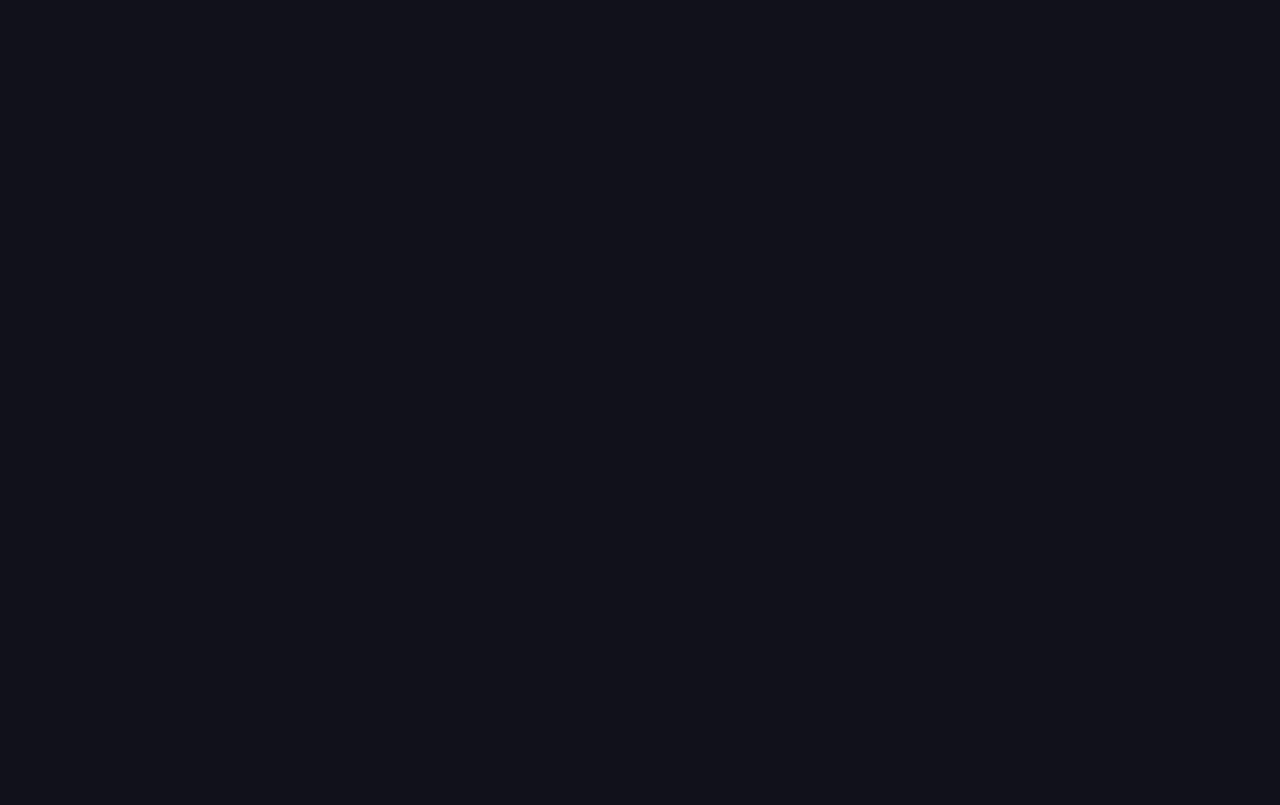
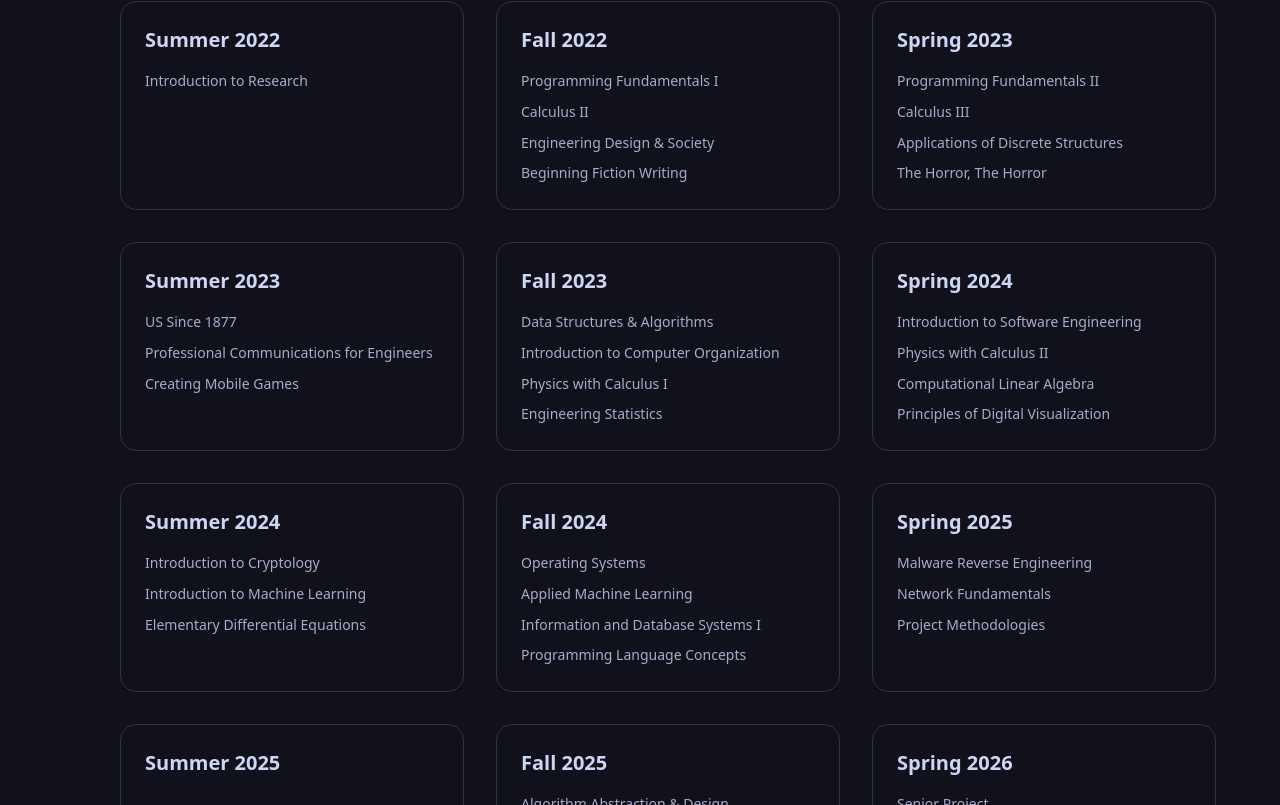
Before and after one commit to nickv779/nick-portfolio, a Next.js app: page /education in a window 1280 px wide. Shown: the part 1375-2180 px from the top of the page. Before the commit the page ends 1264 px from the top, so only its background shows below. Built offline with nearby package versions, Linux system fonts and the light colour scheme.

Commit message:
started skeleton of experiences page, finished education (tentative)

```diff
--- a/src/app/education/page.tsx
+++ b/src/app/education/page.tsx
@@ -1,6 +1,22 @@
 import Image from "next/image";
 
 export default function Home() {
+
+  const semesters: Record<string, string[]> = {
+    "Summer 2022": ["Introduction to Research"],
+    "Fall 2022": ["Programming Fundamentals I", "Calculus II", "Engineering Design & Society", "Beginning Fiction Writing"],
+    "Spring 2023": ["Programming Fundamentals II", "Calculus III", "Applications of Discrete Structures", "The Horror, The Horror"],
+    "Summer 2023": ["US Since 1877", "Professional Communications for Engineers", "Creating Mobile Games"],
+    "Fall 2023": ["Data Structures & Algorithms", "Introduction to Computer Organization", "Physics with Calculus I", "Engineering Statistics"],
+    "Spring 2024": ["Introduction to Software Engineering", "Physics with Calculus II", "Computational Linear Algebra", "Principles of Digital Visualization"],
+    "Summer 2024": ["Introduction to Cryptology", "Introduction to Machine Learning", "Elementary Differential Equations"],
+    "Fall 2024": ["Operating Systems", "Applied Machine Learning", "Information and Database Systems I", "Programming Language Concepts"],
+    "Spring 2025": ["Malware Reverse Engineering", "Network Fundamentals", "Project Methodologies"],
+    "Summer 2025": [],
+    "Fall 2025": ["Algorithm Abstraction & Design", "Linear Algebra for Data Science", "Astrophotography", "Engineering Ethics", "Game Content Production I"],
+    "Spring 2026": ["Senior Project", "Penetration Testing: Ethical Hacking", "Game Engine Development", "Age of Dinosaurs"]
+  };
+
   return (
     <div className="min-h-screen">
       <section className="px-8 py-20 md:px-16 lg:px-16 z-10">
@@ -19,10 +35,10 @@ export default function Home() {
               </h1>
               <p className="text-xl md:text-2xl font-bold text-muted mb-2">
                 Bachelor's of Science in Computer Science | Minor in Digital Arts & Sciences
-             </p>
+              </p>
               <p className="text-1xl font-bold text-muted mb-2">
                 June 2022 -- May 2026 | Gainesville, FL
-             </p>
+              </p>
               <p className="text-lg text-muted mb-4">
                 I was never too sure of what I wanted to do as a career, but I always loved playing games and using my
                 computer so I figured, "Why not just do computer science?" My older brother also did computer science
@@ -50,6 +66,29 @@ export default function Home() {
               </div>
             </div>
           </div>
+          <div className="mt-24">
+            <h2 className="text-4xl md:text-5xl font-bold text-center text-foreground mb-12">
+              Courses Taken
+            </h2>
+            <div className="grid grid-cols-1 sm:grid-cols-2 lg:grid-cols-3 gap-8">
+              {Object.entries(semesters).map(([heading, items]) => (
+                <div
+                  key={heading}
+                  className="bg-background border border-border rounded-2xl p-6 shadow-sm hover:shadow-lg transition-all duration-300"
+                >
+                  <h3 className="text-xl font-semibold text-foreground mb-4">
+                    {heading}
+                  </h3>
+
+                  <div className="space-y-2 text-muted text-sm leading-relaxed">
+                    {items.map((item, index) => (
+                      <p key={index}>{item}</p>
+                    ))}
+                  </div>
+                </div>
+              ))}
+            </div>
+          </div>
         </div>
       </section>
     </div>
--- /dev/null
+++ b/src/app/experience/experiences.ts
@@ -0,0 +1,25 @@
+type Experience = {
+  title: string,
+  company: string,
+  dates: string,
+  location: string,
+  tldr: string[],
+  desc: string,
+  imageURL: string
+};
+
+export const Experiences : Experience[] = [
+  {
+    title: "Software Engineer Intern",
+    company: "Bank of New York Mellon",
+    dates: "June 2025 -- August 2025",
+    location: "Jersey City, NJ",
+    tldr: [
+      "Integrated a custom expandable table into an AG-Grid Angular table that rendered nested item data retrieved from MongoDB backend, reducing data analysis times by 60\% and improving user experience.",
+      "Reverse-engineered a Java Spring boot API with 30 endpoints and 65 schemas to author an OpenAPI 3.0 (Swagger) specification, deepening understanding of API design, REST principles, SDLC, and documentation standards.",
+      "Contributed to an agentic AI initiative supporting architecture governance by exploring applications of NLP and AI agents, aiming to increase productivity across 5000+ action items and reduce time to market via automated resolutions."
+    ],
+    desc: "Informal description here.",
+    imageURL: "/headshot.jpg"
+  },
+]
--- a/src/app/experience/page.tsx
+++ b/src/app/experience/page.tsx
@@ -1,6 +1,47 @@
+import Image from "next/image";
+import { Experiences } from "./experiences.ts";
+
 export default function Home() {
   return (
     <div className="min-h-screen">
+      <section className="px-8 py-20 md:px-16 lg:px-16 z-10">
+        <div className="flex flex-col mx-auto">
+          <h1 className="text-4xl md:text-5xl lg:text-6xl font-bold text-foreground mb-4">
+            Experiences & Involvement
+          </h1>
+          <p className="space-y-4 text-muted leading-relaxed mb-8 max-w-3xl">
+            Simply a listing of all the fun positions I've held with a bit more of a story than my resume could tell.
+          </p>
+          {Experiences.map(exp => (
+            <div className="flex-1 flex flex-col md:flex-row">
+              <div className="flex-1 flex flex-col mt-8 px-4">
+                <h1 className="text-2xl md:text-3xl lg:text-4xl font-bold text-foreground mb-2">
+                  {exp.title} @ {exp.company}
+                </h1>
+                <p className="text-xl md:text-2xl font-bold text-muted mb-4">
+                  {exp.location} | {exp.dates}
+                </p>
+                {exp.tldr.map((item, index) => (
+                  <p className="text-lg text-muted mb-2" key={index}>• {item}</p>
+                ))}
+                <p className="text-lg text-muted py-6">
+                  {exp.desc}
+                </p>
+              </div>
+              <div className="flex-1 flex justify-center items-center relative mt-8">
+                <div className="w-180 h-130 relative">
+                  <Image
+                    src={exp.imageURL}
+                    alt="image"
+                    fill
+                    className="rounded-lg object-cover"
+                  />
+                </div>
+              </div>
+            </div>
+          ))}
+        </div>
+      </section>
     </div>
   )
 }
```
